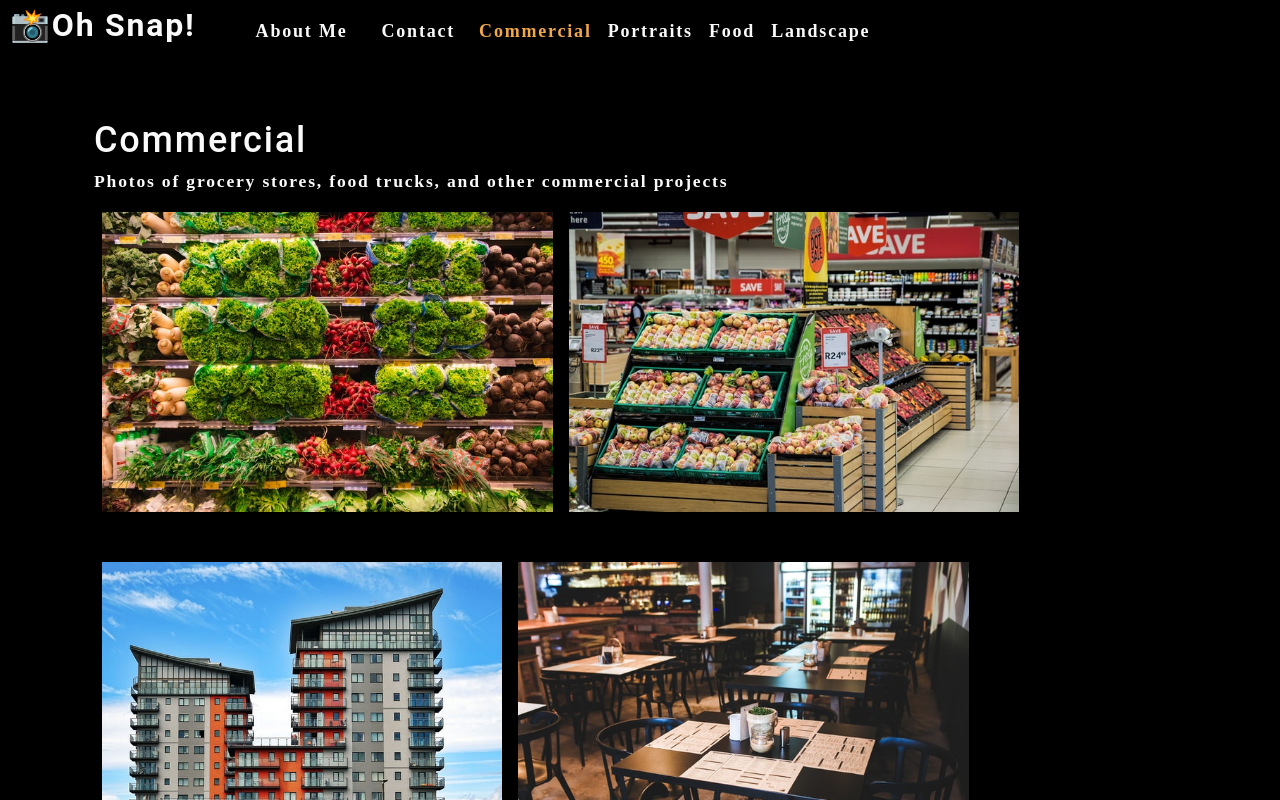
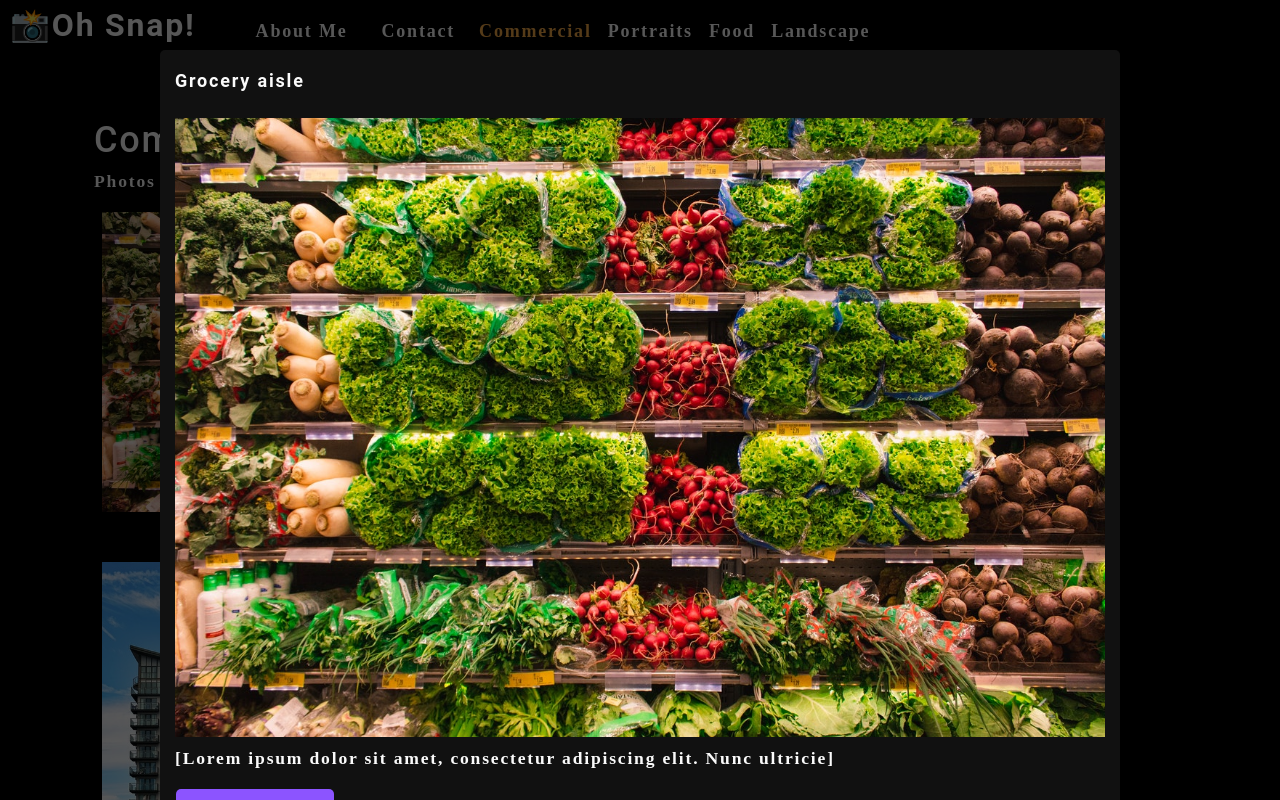
Before and after one commit to BBailey1985/photo-port, a React (Create React App) app: page / in a window 1280 px wide. Both pictures are taken after a click on the picture 327 px from the left and 361 px from the top of the page. Shown: the top 800 px of the page. Built offline with nearby package versions, Linux system fonts and the light colour scheme.

Commit message:
added Modal component and logic

```diff
--- /dev/null
+++ b/src/components/Modal/index.js
@@ -0,0 +1,22 @@
+import React from "react";
+
+function Modal({currentPhoto}) {
+  const {name, category, description, index} = currentPhoto;
+
+  return (
+  <div className="modalBackdrop">
+    <div className="modalContainer">
+    <h3 className="modalTitle">{name}</h3>
+    <img src={require(`../../assets/large/${category}/${index}.jpg`)} alt="current category" />
+    <p>
+      [{description}]
+    </p>
+    <button type="button">
+      Close this modal
+    </button>
+    </div>
+  </div>
+  )
+}
+
+export default Modal
--- a/src/components/PhotoList/index.js
+++ b/src/components/PhotoList/index.js
@@ -1,8 +1,9 @@
 import React, { useState } from 'react';
-// import Modal from '../Modal'
+import Modal from '../Modal'
 
 
 function PhotoList({ category }) {
+  const [isModalOpen, setIsModalOpen] = useState(false)
   const [photos] = useState([
     {
       name: 'Grocery aisle',
@@ -103,14 +104,23 @@
 
   const currentPhotos = photos.filter((photo) => photo.category === category);
 
+  const [currentPhoto, setCurrentPhoto] = useState();
+
+  const toggleModal = (image, i) => {
+    setCurrentPhoto({...image, index: i})
+    setIsModalOpen(true);
+  }
+
   return (
     <div>
+      {isModalOpen && <Modal currentPhoto={currentPhoto} />}
     <div className="flex-row">
       {currentPhotos.map((image, i) => (
         <img
           src={require(`../../assets/small/${category}/${i}.jpg`)}
           alt={image.name}
           className="img-thumbnail mx-1"
+          onClick={() => toggleModal(image, i)}
           key={image.name}
         />
       ))}
```
